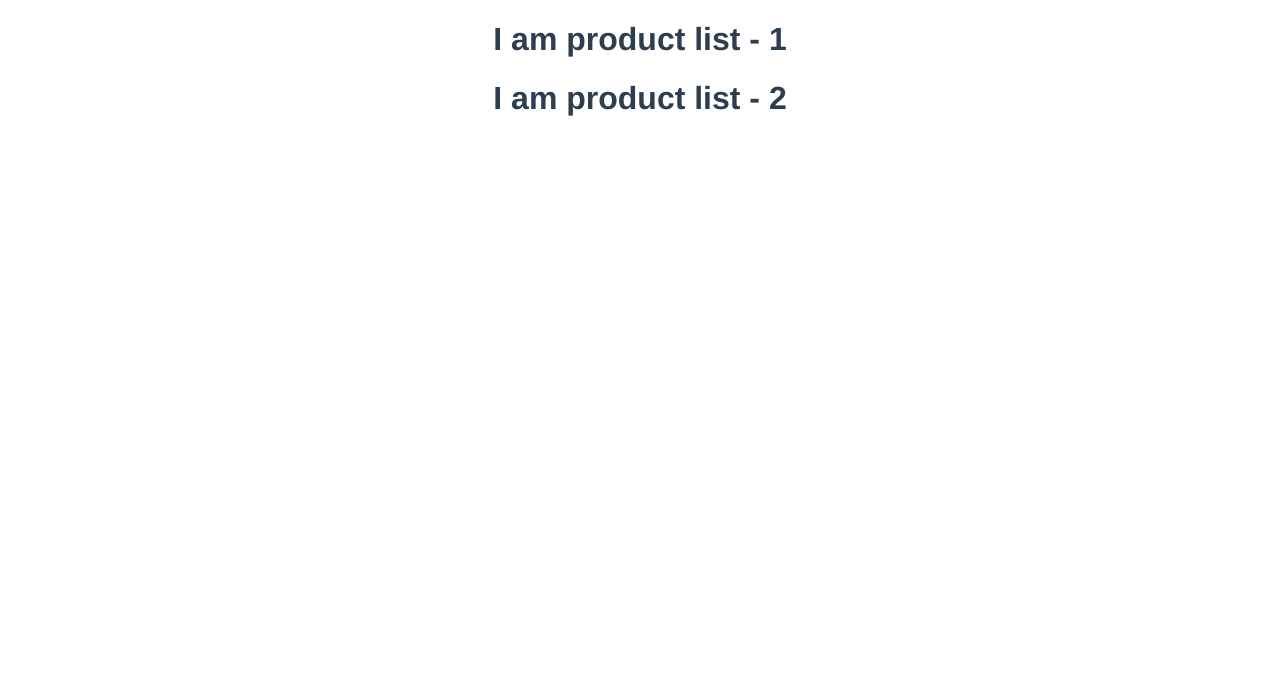
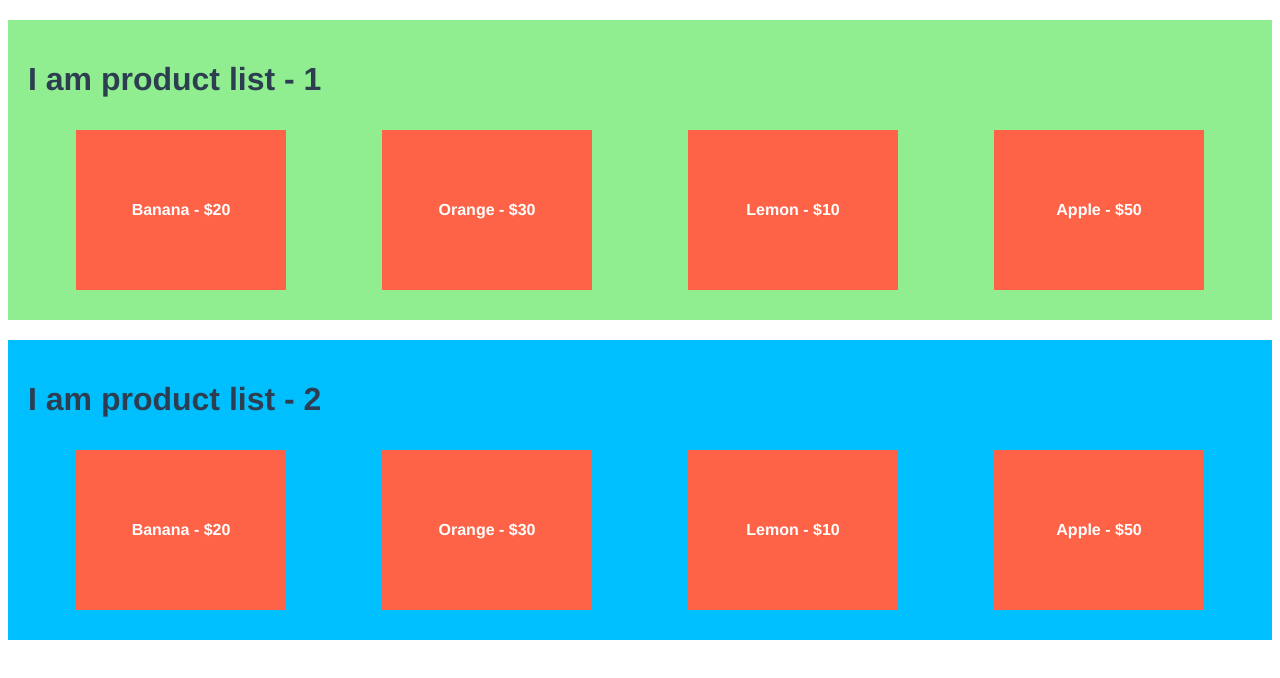
Before and after one commit to 2rohityadav/vue-vuex_project, a Vue app: page / in a window 1280 px wide. Shown: the top 678 px of the page. Built offline with nearby package versions, Linux system fonts and the light colour scheme.

Commit message:
updated components with style

```diff
--- a/src/App.vue
+++ b/src/App.vue
@@ -20,7 +20,6 @@ export default {
   font-family: 'Avenir', Helvetica, Arial, sans-serif;
   -webkit-font-smoothing: antialiased;
   -moz-osx-font-smoothing: grayscale;
-  text-align: center;
   color: #2c3e50;
   margin-top: 20px;
 }
--- a/src/components/Index.vue
+++ b/src/components/Index.vue
@@ -1,7 +1,7 @@
 <template>
   <div class="hello">
-    <product-list-one></product-list-one>
-    <product-list-two></product-list-two>
+    <product-list-one :products="products"></product-list-one>
+    <product-list-two :products="products"></product-list-two>
   </div>
 </template>
 
@@ -10,8 +10,18 @@ import ProductListOne from './ProductListOne'
 import ProductListTwo from './ProductListTwo'
 export default {
   components: {
-    productListOne: ProductListOne,
-    ProductListTwo: ProductListTwo
+    'productListOne': ProductListOne,
+    'ProductListTwo': ProductListTwo
+  },
+  data () {
+    return {
+      products: [
+        {name: 'Banana', price: '$20'},
+        {name: 'Orange', price:'$30'},
+        {name: 'Lemon', price: '$10'},
+        {name: 'Apple', price: '$50'}
+      ]
+    }
   }
 }
 </script>
--- a/src/components/ProductListOne.vue
+++ b/src/components/ProductListOne.vue
@@ -3,14 +3,56 @@
     <h1>
       I am product list - 1
     </h1>
+    <ul class="flex-container">
+      <li class="flex-item" v-for="product in products">
+        {{product.name}} - {{product.price}}
+      </li>
+    </ul>
   </div>
 </template>
 
 <script>
-
+  export default {
+    props: ['products']
+  }
 </script>
 
 <!-- Add "scoped" attribute to limit CSS to this component only -->
 <style scoped>
+  .productlist__one {
+    background: lightgreen;
+    padding: 20px;
+  }
+  .flex-container {
+    margin: 0;
+    padding: 0;
+    border: 0;
+    list-style: none;
+    font: inherit;
+
+    display: -webkit-box;
+    display: -moz-box;
+    display: -ms-flexbox;
+    display: -webkit-flex;
+    display: flex;
+
+    -webkit-flex-flow: row wrap;
+    flex-flow: row wrap;
+    justify-content: space-around;
+  }
+  .flex-item {
+    width: 200px;
+    height: 150px;
+    background: tomato;
+
+    margin: 10px 0px;
+    padding: 5px;
+    line-height: 150px;
+
+    color: white;
+    font-weight: bold;
+    font-size: 2vh;
+    text-align: center;
+  }
 
 </style>
--- a/src/components/ProductListTwo.vue
+++ b/src/components/ProductListTwo.vue
@@ -3,14 +3,57 @@
     <h1>
       I am product list - 2
     </h1>
+    <ul class="flex-container">
+      <li class="flex-item" v-for="product in products">
+        {{product.name}} - {{product.price}}
+      </li>
+    </ul>
   </div>
 </template>
 
 <script>
-
+  export default {
+    props: ['products']
+  }
 </script>
 
 <!-- Add "scoped" attribute to limit CSS to this component only -->
 <style scoped>
+  .productlist__two {
+    background: deepskyblue;
+    padding: 20px;
+    margin-top: 20px;
+  }
+  .flex-container {
+    margin: 0;
+    padding: 0;
+    border: 0;
+    list-style: none;
+    font: inherit;
+
+    display: -webkit-box;
+    display: -moz-box;
+    display: -ms-flexbox;
+    display: -webkit-flex;
+    display: flex;
+
+    -webkit-flex-flow: row wrap;
+    flex-flow: row wrap;
+    justify-content: space-around;
+  }
+  .flex-item {
+    width: 200px;
+    height: 150px;
+    background: tomato;
+
+    margin: 10px 0px;
+    padding: 5px;
+    line-height: 150px;
+
+    color: white;
+    font-weight: bold;
+    font-size: 2vh;
+    text-align: center;
+  }
 
 </style>
```
